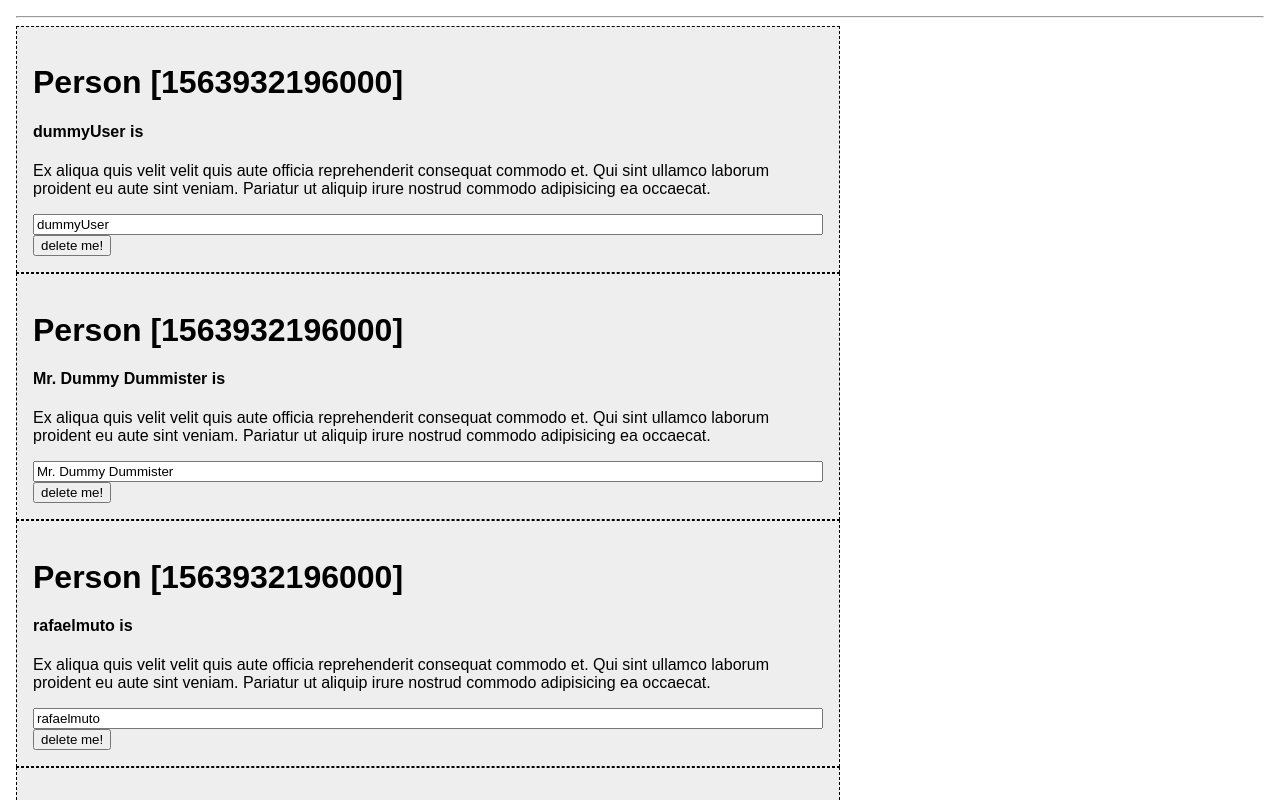
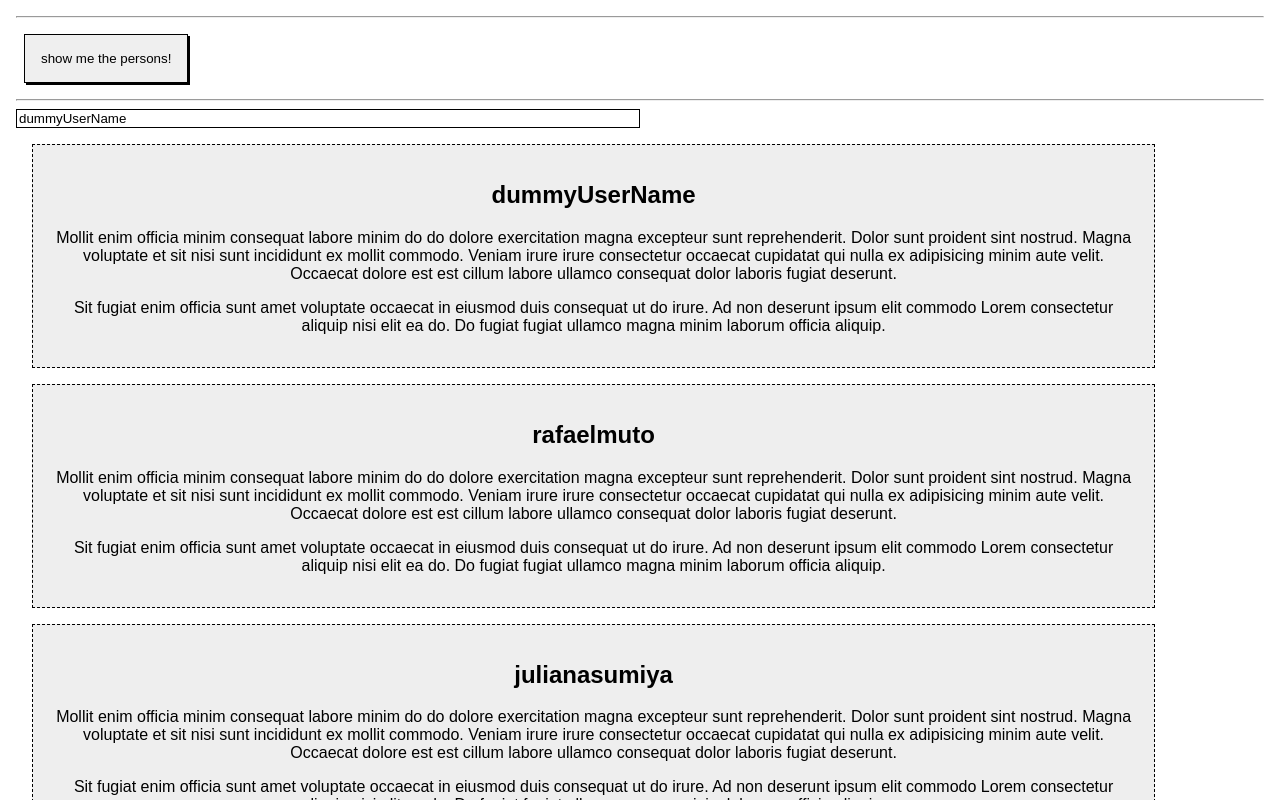
Before and after one commit to rafaelmuto/REACT.js, a React (Create React App) app in the folder EXER/: page / in a window 1280 px wide. Shown: the top 800 px of the page. Built offline with nearby package versions, Linux system fonts and the light colour scheme.

Commit message:
got rid of the warnnings

```diff
--- a/EXER/src/App.css
+++ b/EXER/src/App.css
@@ -5,3 +5,23 @@
 .App {
   margin: 16px;
 }
+
+button {
+  border: 1px solid black;
+  padding: 1rem;
+  box-shadow: 2px 2px black;
+  margin: 0.5rem;
+}
+
+button:hover {
+  background: #888;
+  color: white;
+  box-shadow: 0 0;
+  position: relative;
+  right: -2px;
+  top: 2px;
+}
+
+button:active {
+  background: red;
+}
--- a/EXER/src/App.js
+++ b/EXER/src/App.js
@@ -10,7 +10,7 @@ class App extends Component {
     username: 'dummyUserName',
     personname: 'dummyPersonName',
     displayPersons: false,
-    persons: [{ name: 'dummyUser', age: 1 }, { name: 'Mr. Dummy Dummister', age: 64 }, { name: 'rafaelmuto', age: 33 }, { name: 'julianasumiya', age: 24 }]
+    persons: [{ id: 1, name: 'dummyUser', age: 1 }, { id: 2, name: 'Mr. Dummy Dummister', age: 64 }, { id: 3, name: 'rafaelmuto', age: 33 }, { id: 4, name: 'julianasumiya', age: 24 }]
   };
 
   nameChangerHandler = event => {
@@ -26,7 +26,7 @@ class App extends Component {
   };
 
   deletePersonHandler = personIndex => {
-    const persons = this.state.persons;
+    const persons = [...this.state.persons];
     persons.splice(personIndex, 1);
     this.setState({ persons: persons });
   };
@@ -37,18 +37,15 @@ class App extends Component {
     if (this.state.displayPersons) {
       persons = (
         <div>
-          <Person nameChanger={this.personChangerHandler} personName={this.state.personname} />
-          <Person personName="Mr. Dummy Dummyster" />
+          {this.state.persons.map((person, index) => {
+            return <Person key={person.id} personName={person.name} age={person.age} click={() => this.deletePersonHandler(index)} />;
+          })}
         </div>
       );
     }
 
     return (
       <div className="App">
-        <hr />
-        {this.state.persons.map((person, index) => {
-          return <Person personName={person.name} click={() => this.deletePersonHandler(index)} />;
-        })}
         <hr />
         <button onClick={this.togglePersonsHandler}>show me the persons!</button>
         {persons}
```
Also changed, not shown: EXER/public/manifest.json.
